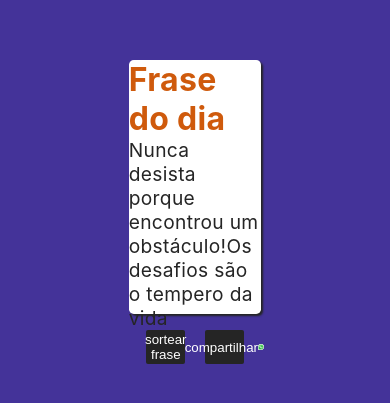
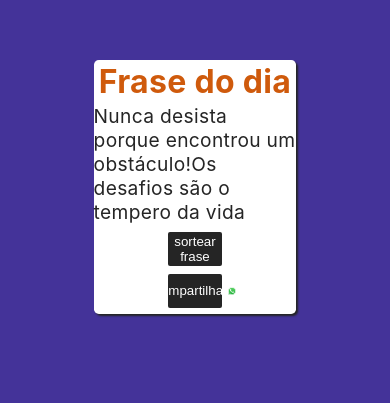
Before and after one commit to jezielfsilva/frasedodia, a React (Create React App) app: page / in a window 390 px wide. Shown: the part 235-638 px from the top of the page. Built offline with nearby package versions, Linux system fonts and the light colour scheme.

Commit message:
design responsivo iniciado

```diff
--- a/src/App.js
+++ b/src/App.js
@@ -21,6 +21,18 @@ const BoxPhrase = styled.div`
       align-items: center;
       flex-direction: column;
       justify-content: space-around;
+
+      @media(max-width: 1169px) {
+        width: 38vw;
+      }
+
+      @media(max-width: 936px) {
+        width: 48vw;
+      }
+
+      @media(max-width: 832px) {
+        width: 52vw;
+      }
 `;
 
 const Title = styled.h1`
@@ -40,6 +52,19 @@ const BoxButtons = styled.div`
       display: flex;
       align-items: center;
       justify-content: space-around;
+
+      @media(max-width: 936px) {
+        width: 34vw;
+      }
+
+      @media(max-width: 832px) {
+        width: 38vw;
+      }
+
+      @media(max-width: 664px) {
+        flex-direction: column;
+        height: 10vh;
+      }
 `;
 
 const Buttons = styled.button`
@@ -52,6 +77,10 @@ const Buttons = styled.button`
       display: flex;
       align-items: center;
       justify-content: center;
+
+      @media(max-width: 936px) {
+        width: 14vw;
+      }
 `;
 
 const LogoWats = styled.img`
```
